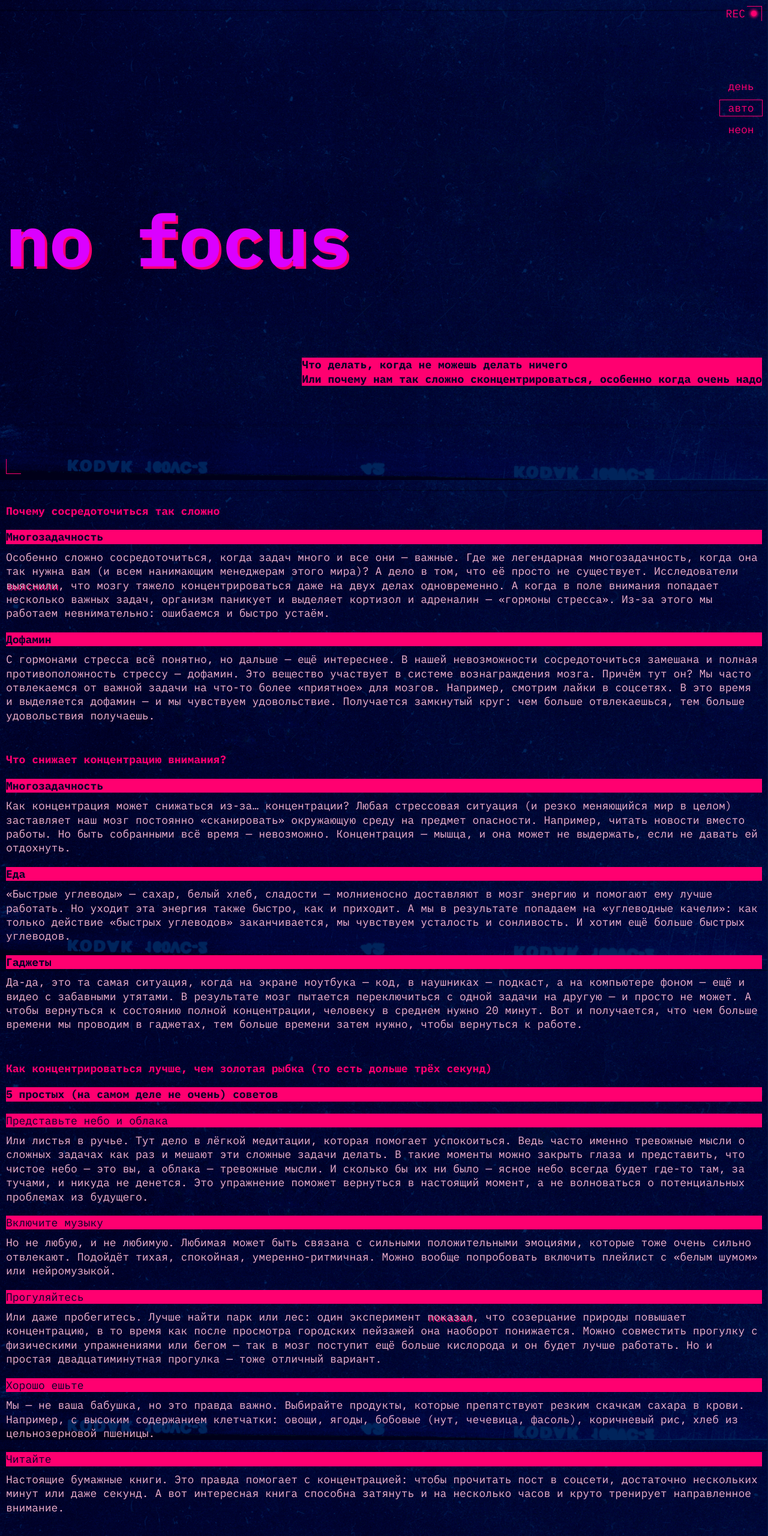
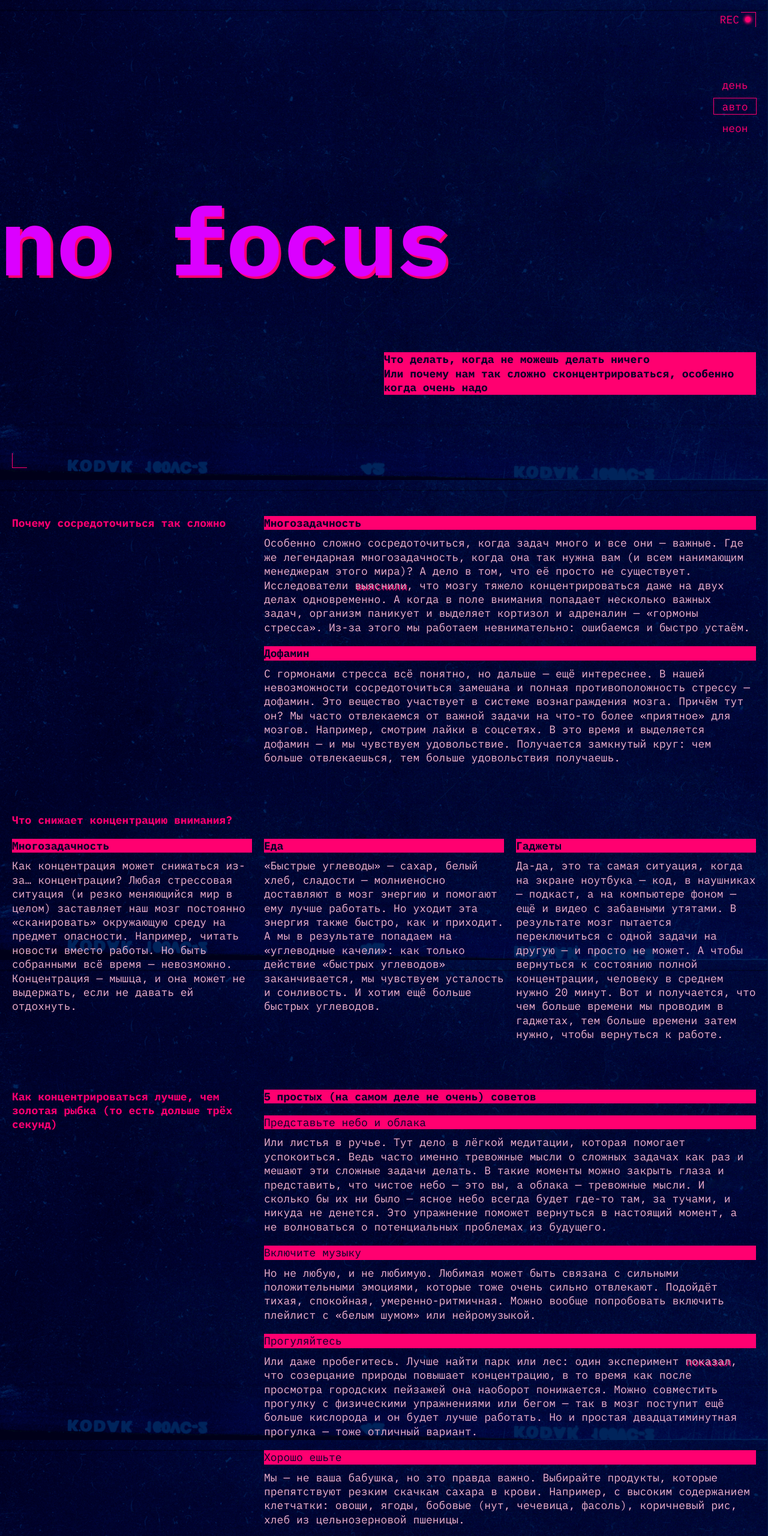
Before and after one commit to Symryvvin/slozhno-sosredotochitsya-fd, a plain HTML site: page index.html in a window 1280 px wide. Shown: the top 2560 px of the page at 60% size. Drawn offline with Linux system fonts and the light colour scheme.

Commit message:
desktop layouts

```diff
--- a/index.html
+++ b/index.html
@@ -44,8 +44,8 @@
           </li>
         </ul>
       </nav>
-      <h1 class="header__title">no focus</h1>
-      <p class="title-paragpaph title-decor">Что делать, когда не можешь делать ничего<br>
+      <h1 class="header__title main_title">no focus</h1>
+      <p class="header__title-paragpaph title-decor">Что делать, когда не можешь делать ничего<br>
       Или почему нам так сложно сконцентрироваться, особенно когда очень надо</p>
     </header>
     <main class="main">
@@ -77,31 +77,35 @@
       </section>
       <section class="section">
         <h2 class="section__title">Как концентрироваться лучше, чем золотая рыбка (то есть дольше трёх секунд)</h2>
-        <h3 class="content__title title-decor">5 простых (на самом деле не очень) советов</h3>
         <div class="content">
-          <h4 class="content__sub-title title-decor">Представьте небо и облака</h4>
-          <p class="content__text-block">Или листья в ручье. Тут дело в лёгкой медитации, которая помогает успокоиться. Ведь часто именно тревожные мысли о сложных задачах как раз и мешают эти сложные задачи делать. В такие моменты можно закрыть глаза и представить, что чистое небо — это вы, а облака — тревожные мысли. И сколько бы их ни было — ясное небо всегда будет где-то там, за тучами, и никуда не денется. Это упражнение поможет вернуться в настоящий момент, а не волноваться о потенциальных проблемах из будущего.</p>
-        </div>
-        <div class="content">
-          <h4 class="content__sub-title title-decor">Включите музыку</h4>
-          <p class="content__text-block">Но не любую, и не любимую. Любимая может быть связана с сильными положительными эмоциями, которые тоже очень сильно отвлекают. Подойдёт тихая, спокойная, умеренно-ритмичная. Можно вообще попробовать включить плейлист с «белым шумом» или нейромузыкой.</p>
-        </div>
-        <div class="content">
-          <h4 class="content__sub-title title-decor">Прогуляйтесь</h4>
-          <p class="content__text-block">Или даже пробегитесь. Лучше найти парк или лес: один эксперимент <a class="content__text-link" href="">показал</a>, что созерцание природы повышает концентрацию, в то время как после просмотра городских пейзажей она наоборот понижается. Можно совместить прогулку с физическими упражнениями или бегом — так в мозг поступит ещё больше кислорода и он будет лучше работать. Но и простая двадцатиминутная прогулка — тоже отличный вариант.</p>
-        </div>
-        <div class="content">
-          <h4 class="content__sub-title title-decor">Хорошо ешьте</h4>
-          <p class="content__text-block">Мы — не ваша бабушка, но это правда важно. Выбирайте продукты, которые препятствуют резким скачкам сахара в крови. Например, с высоким содержанием клетчатки: овощи, ягоды, бобовые (нут, чечевица, фасоль), коричневый рис, хлеб из цельнозерновой пшеницы.</p>
-        </div>
-        <div class="content">
-          <h4 class="content__sub-title title-decor">Читайте</h4>
-          <p class="content__text-block">Настоящие бумажные книги. Это правда помогает с концентрацией: чтобы прочитать пост в соцсети, достаточно нескольких минут или даже секунд. А вот интересная книга способна затянуть и на несколько часов и круто тренирует направленное внимание.</p>
+          <h3 class="content__list-title title-decor">5 простых (на самом деле не очень) советов</h3>
+          <ul class="content__list">
+            <li class="content__list-item">
+              <h4 class="content__list-item-title title-decor">Представьте небо и облака</h4>
+              <p class="content__text-block">Или листья в ручье. Тут дело в лёгкой медитации, которая помогает успокоиться. Ведь часто именно тревожные мысли о сложных задачах как раз и мешают эти сложные задачи делать. В такие моменты можно закрыть глаза и представить, что чистое небо — это вы, а облака — тревожные мысли. И сколько бы их ни было — ясное небо всегда будет где-то там, за тучами, и никуда не денется. Это упражнение поможет вернуться в настоящий момент, а не волноваться о потенциальных проблемах из будущего.</p>
+            </li>
+            <li class="content__list-item">
+              <h4 class="content__list-item-title title-decor">Включите музыку</h4>
+              <p class="content__text-block">Но не любую, и не любимую. Любимая может быть связана с сильными положительными эмоциями, которые тоже очень сильно отвлекают. Подойдёт тихая, спокойная, умеренно-ритмичная. Можно вообще попробовать включить плейлист с «белым шумом» или нейромузыкой.</p>
+            </li>
+            <li class="content__list-item">
+              <h4 class="content__list-item-title title-decor">Прогуляйтесь</h4>
+              <p class="content__text-block">Или даже пробегитесь. Лучше найти парк или лес: один эксперимент <a class="content__text-link" href="">показал</a>, что созерцание природы повышает концентрацию, в то время как после просмотра городских пейзажей она наоборот понижается. Можно совместить прогулку с физическими упражнениями или бегом — так в мозг поступит ещё больше кислорода и он будет лучше работать. Но и простая двадцатиминутная прогулка — тоже отличный вариант.</p>
+            </li>
+            <li class="content__list-item">
+              <h4 class="content__list-item-title title-decor">Хорошо ешьте</h4>
+              <p class="content__text-block">Мы — не ваша бабушка, но это правда важно. Выбирайте продукты, которые препятствуют резким скачкам сахара в крови. Например, с высоким содержанием клетчатки: овощи, ягоды, бобовые (нут, чечевица, фасоль), коричневый рис, хлеб из цельнозерновой пшеницы.</p>
+            </li>
+            <li class="content__list-item">
+              <h4 class="content__list-item-title title-decor">Читайте</h4>
+              <p class="content__text-block">Настоящие бумажные книги. Это правда помогает с концентрацией: чтобы прочитать пост в соцсети, достаточно нескольких минут или даже секунд. А вот интересная книга способна затянуть и на несколько часов и круто тренирует направленное внимание.</p>
+            </li>
+          </ul>
         </div>
       </section>
       <section class="section">
+        <h3 class="content__title title-decor">А можно в картинках?</h3>
         <div class="gallery">
-          <h3 class="content__title title-decor">А можно в картинках?</h3>
           <img class="gallery__image" src="./images/sunset.png" />
           <img class="gallery__image" src="./images/ice-cream.png" />
           <img class="gallery__image" src="./images/tape.png" />
@@ -111,7 +115,7 @@
       </section>
     </main>
     <footer class="footer decorated-zone">
-      <h1 class="header__title footer__title">focus</h1>
+      <h1 class="footer__title main_title">focus</h1>
     </footer>
   </body>
 </html>
--- a/styles/style.css
+++ b/styles/style.css
@@ -109,18 +109,23 @@
 
 .header__theme-menu-button_active {
   outline: 1px solid var(--theme-button-text-color);
+  pointer-events: none;
 }
 
-.header__title {
-  justify-self: start;
-  text-shadow: 4px 4px 0 var(--header-title-effect-color);
+.main_title {
   font-size: clamp(7.25rem, 7.0115rem + 1.0178vw, 7.5rem);
   color: var(--header-title-text-color);
   line-height: 0.83em;
 }
 
-.title-paragpaph {
+.header__title {
+  text-shadow: 4px 4px 0 var(--header-title-effect-color);
+  justify-self: start;
+}
+
+.header__title-paragpaph {
   font-weight: var(--font-bold);
+  inline-size: 100%;
 }
 
 .title-decor {
@@ -132,12 +137,12 @@
   margin: 40px 0;
   display: grid;
   gap: 50px;
+  padding: 0 10px;
 }
 
 .section {
   display: grid;
   gap: 20px;
-  padding: 0 10px;
 }
 
 .section__title {
@@ -162,7 +167,25 @@
   font-weight: var(--font-regular);
 }
 
-.content__sub-title {
+.content__list {
+  display: flex;
+  flex-direction: column;
+  gap: 20px;
+}
+
+.content__list-title {
+  font-size: 18px;
+  font-weight: var(--font-bold);
+  margin-bottom: 10px;
+}
+
+.content__list-item {
+  display: flex;
+  flex-direction: column;
+  gap: 10px;
+}
+
+.content__list-item-title {
   font-weight: var(--font-regular);
 }
 
@@ -202,5 +225,120 @@
 }
 
 .footer__title {
+  text-shadow: 2px 2px 0 var(--header-title-effect-color);
   align-self: center;
 }
+
+@media (width >= 768px) {
+
+  .header {
+    padding: 20px;
+  }
+
+  .main_title {
+    font-size: clamp(7.5rem, 0.5625rem + 14.4531vw, 9.8125rem);
+  }
+
+  .header__title {
+    margin-left: -20px;
+  }
+
+  .header__title-paragpaph {
+    inline-size: 50%;
+  }
+
+  .decorated-zone::before {
+    right: 20px;
+    top: 20px;
+  }
+
+  .decorated-zone::after {
+    left: 20px;
+    bottom: 20px;
+  }
+
+  .rec-icon {
+    top: 20px;
+    right: 29px;
+  }
+
+  .main {
+    margin: 60px 0;
+    gap: 80px;
+    padding: 0 20px;
+  }
+
+  .section:nth-child(1) {
+    grid-template-columns: minmax(236px, 1fr) repeat(2, 1fr);
+    grid-template-rows: repeat(2, 1fr);
+  }
+
+  .section:nth-child(1) .section__title {
+    grid-row: span 2;
+  }
+
+  .section:nth-child(1) .content {
+    grid-column: span 2;
+  }
+
+  .section:nth-child(2) {
+    grid-template-columns: minmax(236px, 1fr) repeat(2, 1fr);
+  }
+
+  .section:nth-child(2) .content {
+    grid-column: span 3;
+  }
+
+  .section:nth-child(3) {
+    grid-template-columns: minmax(236px, 1fr) repeat(2, 1fr);
+  }
+
+  .section:nth-child(3) .content {
+    grid-column: span 2;
+  }
+
+  .gallery {
+    grid-template-columns: repeat(3, 1fr);
+    gap: 20px;
+  }
+
+  .gallery__image:nth-child(1) {
+    grid-column: span 2;
+  }
+
+  .gallery__image:nth-child(2) {
+    grid-row: span 2;
+  }
+
+  .gallery__image:nth-child(3) {
+    grid-row: span 2;
+  }
+
+  .gallery__image:nth-child(5) {
+    grid-column: span 2;
+  }
+
+}
+
+@media (width >= 1024px) {
+
+  .header__theme-menu-list {
+    display: flex;
+    flex-direction: column;
+    gap: 10px;
+    align-items: center;
+    width: 70px;
+    color: var(--theme-button-text-color);
+  }
+
+  .section:nth-child(2) {
+    grid-template-columns: repeat(3, minmax(315px, 1fr));
+    grid-template-rows: min-content 1fr;
+  }
+
+  .section:nth-child(2) .content {
+    grid-column: span 1;
+    grid-row: 2;
+  }
+
+}
```
